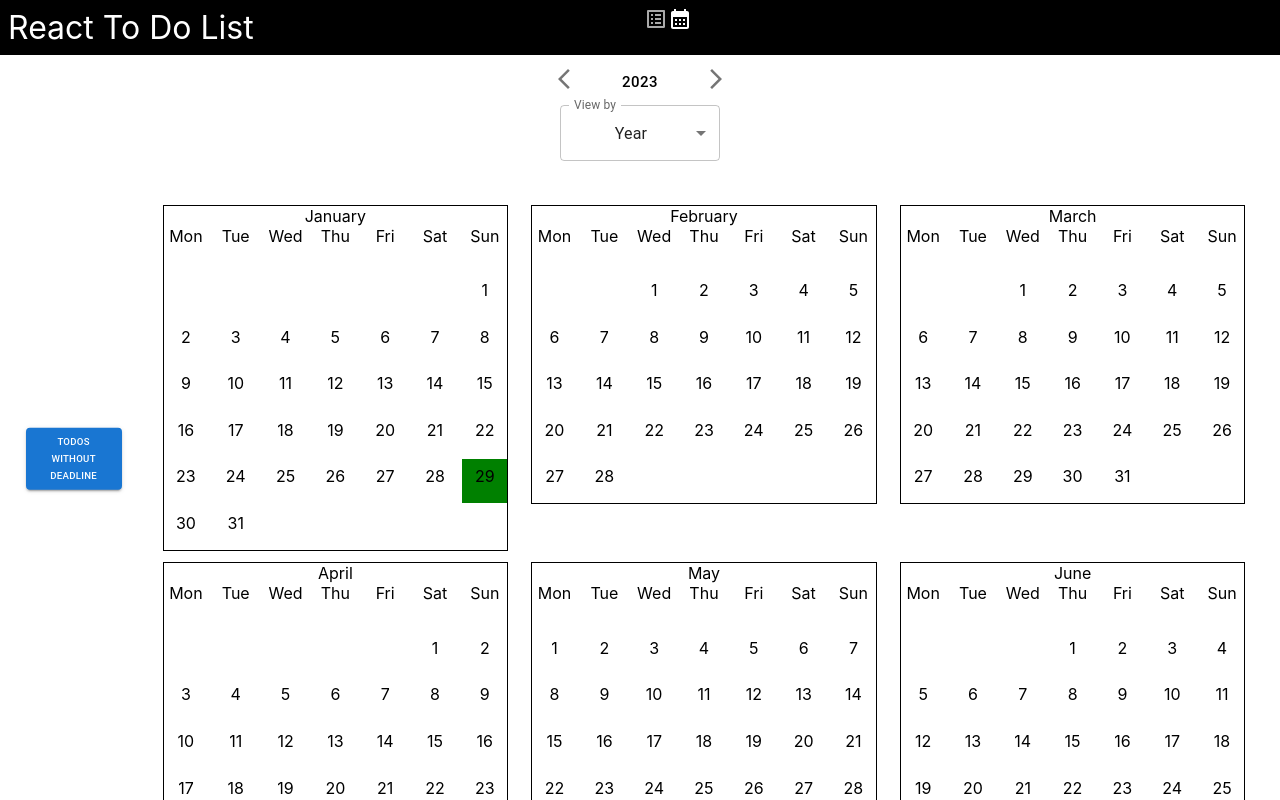
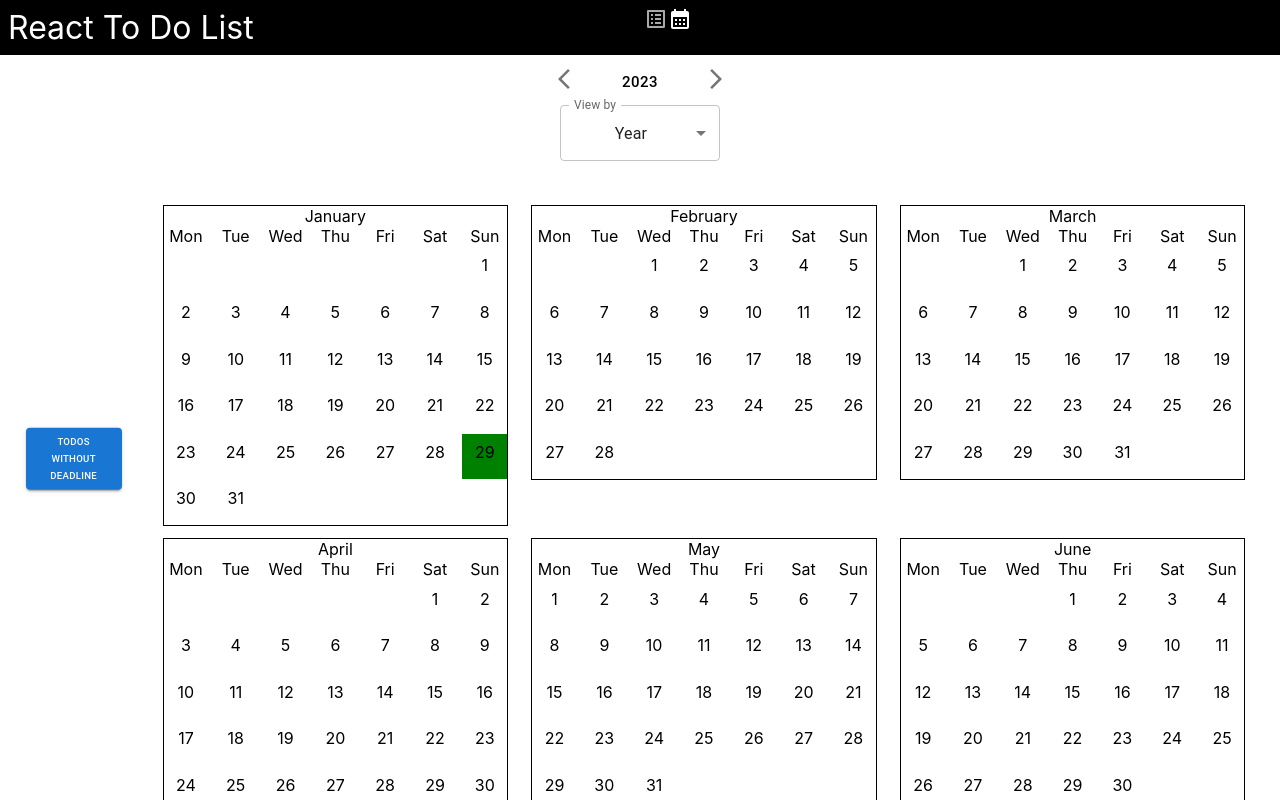
Before and after one commit to Skyrlon/react-todo-list, a React (Create React App) app: page /calendar in a window 1280 px wide. Shown: the top 800 px of the page. Built offline with nearby package versions, Linux system fonts and the light colour scheme.

Commit message:
Reduce weekdays div height

```diff
--- a/src/components/Month.jsx
+++ b/src/components/Month.jsx
@@ -20,7 +20,6 @@ const StyledMonth = styled.div`
     width: 100%;
     & > div {
       flex-basis: 13%;
-      aspect-ratio: 1 / 1;
       box-sizing: border-box;
     }
   }
```
